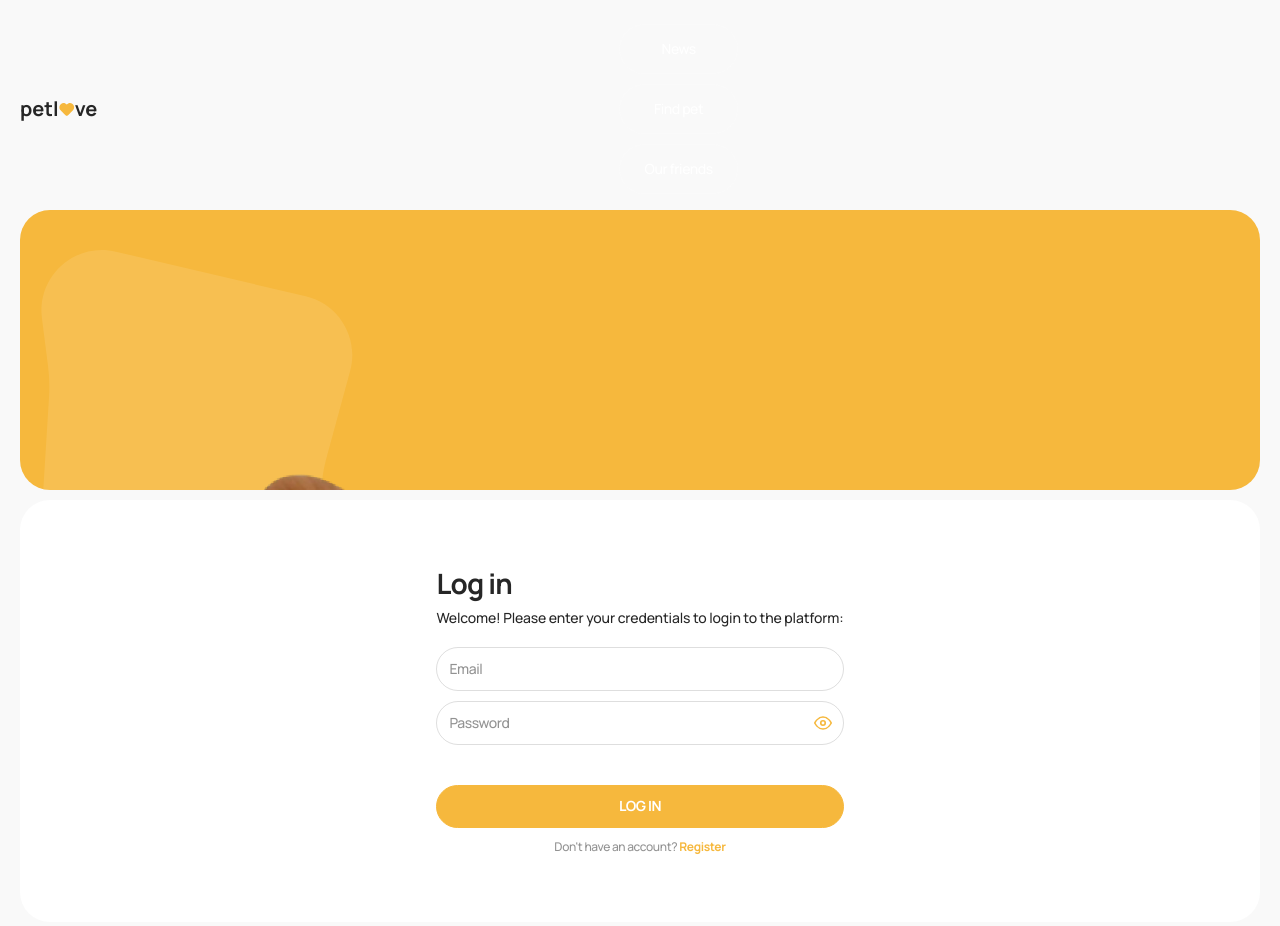
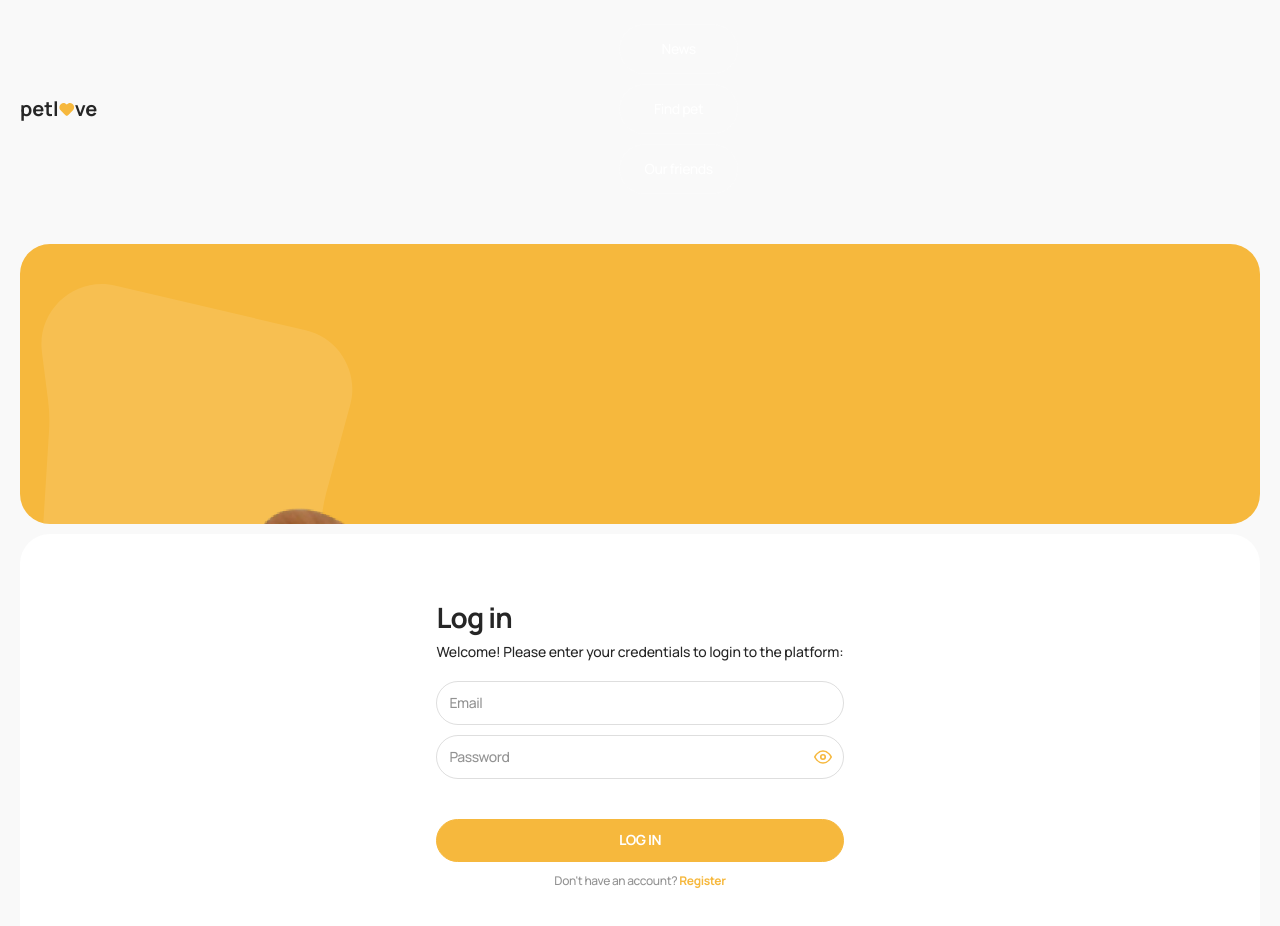
Before and after one commit to AnnVynnychenko/petlove-next-pet-project, a Next.js app: page /login in a window 1280 px wide. Shown: the top 926 px of the page. Built offline with nearby package versions, Linux system fonts and the light colour scheme; no server answers.

Commit message:
refactor: change layout css for possibility to replace margin on padding

```diff
--- a/src/app/(auth)/layout.js
+++ b/src/app/(auth)/layout.js
@@ -15,9 +15,9 @@ export default function AuthLayout({ children }) {
   const type = currentPath ? currentPath.value : 'login';
 
   return (
-    <div>
+    <div className="min-h-screen flex flex-col justify-center items-center pb-5">
       <PetBlock key={type} type={type} />
-      <div className="flex flex-col items-center justify-center min-h-105.5 mt-[10px] mb-5 p-5 bg-white rounded-30">
+      <div className="flex flex-col items-center justify-center w-full min-h-105.5 mt-[10px] p-5 bg-white rounded-30">
         <div>{children}</div>
       </div>
     </div>
```
